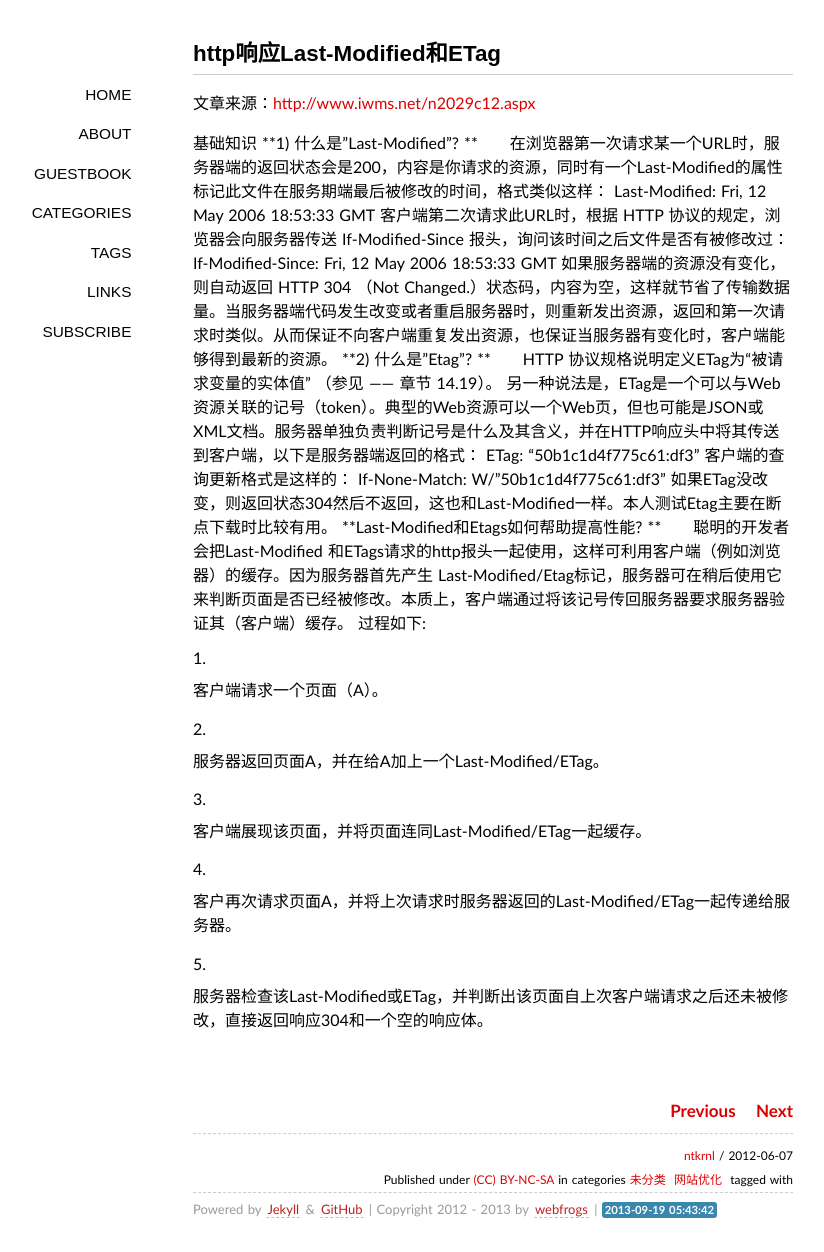
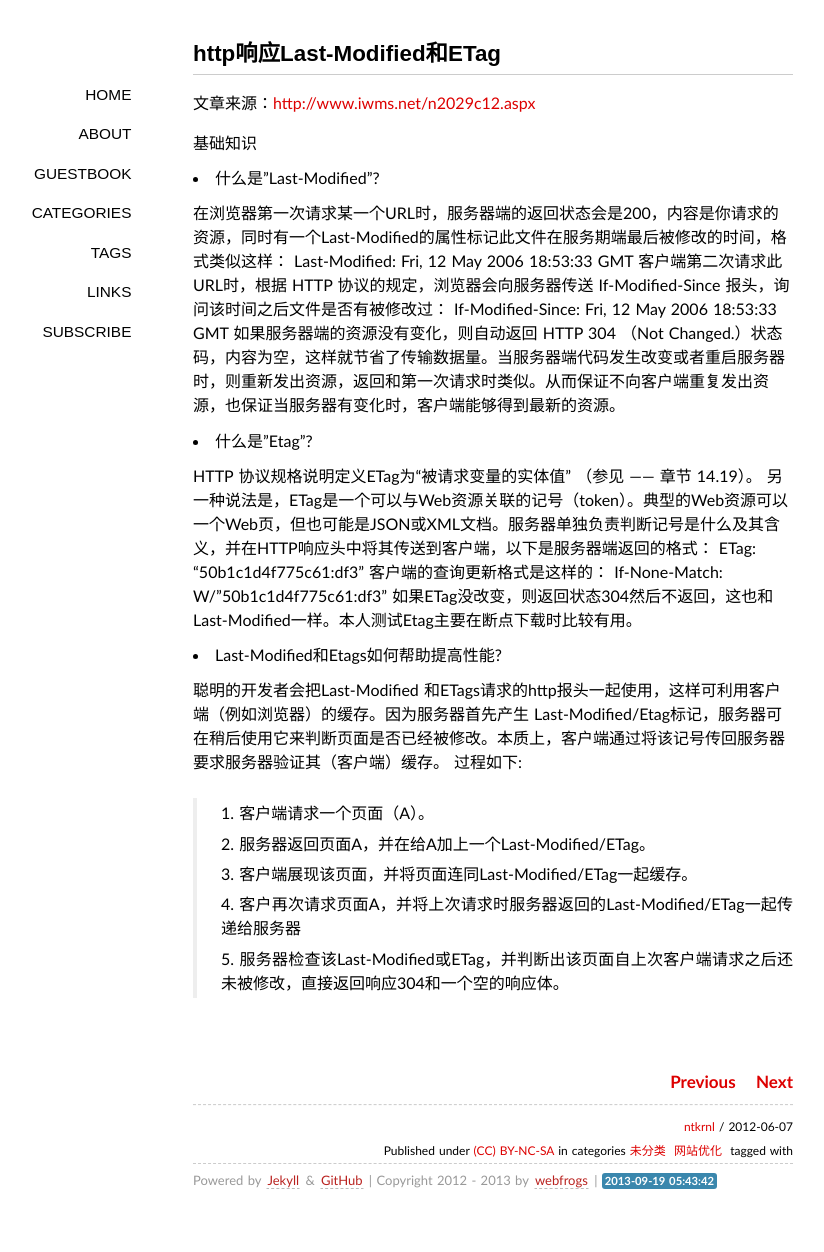
Before and after one commit to ntkrnl/ntkrnl.github.io, a Jekyll site: the page built from _posts/2012-06-07-http-response-last-modified-and-etag.markdown, in a window 1280 px wide. Shown: the whole page, without its empty margins (147-971 px from the left). Built offline with Jekyll 4.4.1, drawn with Linux system fonts in a browser that asks for light colours; some web fonts are replaced; Markdown is read by kramdown in place of the engine named in the settings; comment, search, counter and statistics services are not loaded; after the commit the page ends 1223 px from its top, so only the background shows below that.

Commit message:
Update 2012-06-07-http-response-last-modified-and-etag.markdown

```diff
--- a/_posts/2012-06-07-http-response-last-modified-and-etag.markdown
+++ b/_posts/2012-06-07-http-response-last-modified-and-etag.markdown
@@ -11,38 +11,37 @@ categories:
 - 网站优化
 ---
 
+
 文章来源：[http://www.iwms.net/n2029c12.aspx](http://www.iwms.net/n2029c12.aspx)
 
 基础知识
-**1) 什么是”Last-Modified”?
-**　　在浏览器第一次请求某一个URL时，服务器端的返回状态会是200，内容是你请求的资源，同时有一个Last-Modified的属性标记此文件在服务期端最后被修改的时间，格式类似这样：
+
+
+
+- 什么是”Last-Modified”?
+
+在浏览器第一次请求某一个URL时，服务器端的返回状态会是200，内容是你请求的资源，同时有一个Last-Modified的属性标记此文件在服务期端最后被修改的时间，格式类似这样：
 Last-Modified: Fri, 12 May 2006 18:53:33 GMT
 客户端第二次请求此URL时，根据 HTTP 协议的规定，浏览器会向服务器传送 If-Modified-Since 报头，询问该时间之后文件是否有被修改过：
 If-Modified-Since: Fri, 12 May 2006 18:53:33 GMT
 如果服务器端的资源没有变化，则自动返回 HTTP 304 （Not Changed.）状态码，内容为空，这样就节省了传输数据量。当服务器端代码发生改变或者重启服务器时，则重新发出资源，返回和第一次请求时类似。从而保证不向客户端重复发出资源，也保证当服务器有变化时，客户端能够得到最新的资源。
-**2) 什么是”Etag”?
-**　　HTTP 协议规格说明定义ETag为“被请求变量的实体值” （参见 —— 章节 14.19）。 另一种说法是，ETag是一个可以与Web资源关联的记号（token）。典型的Web资源可以一个Web页，但也可能是JSON或XML文档。服务器单独负责判断记号是什么及其含义，并在HTTP响应头中将其传送到客户端，以下是服务器端返回的格式：
+
+
+- 什么是”Etag”?
+
+HTTP 协议规格说明定义ETag为“被请求变量的实体值” （参见 —— 章节 14.19）。 另一种说法是，ETag是一个可以与Web资源关联的记号（token）。典型的Web资源可以一个Web页，但也可能是JSON或XML文档。服务器单独负责判断记号是什么及其含义，并在HTTP响应头中将其传送到客户端，以下是服务器端返回的格式：
 ETag: "50b1c1d4f775c61:df3"
 客户端的查询更新格式是这样的：
 If-None-Match: W/"50b1c1d4f775c61:df3"
 如果ETag没改变，则返回状态304然后不返回，这也和Last-Modified一样。本人测试Etag主要在断点下载时比较有用。
-**Last-Modified和Etags如何帮助提高性能?
-**　　聪明的开发者会把Last-Modified 和ETags请求的http报头一起使用，这样可利用客户端（例如浏览器）的缓存。因为服务器首先产生 Last-Modified/Etag标记，服务器可在稍后使用它来判断页面是否已经被修改。本质上，客户端通过将该记号传回服务器要求服务器验证其（客户端）缓存。
+
+- Last-Modified和Etags如何帮助提高性能?
+
+聪明的开发者会把Last-Modified 和ETags请求的http报头一起使用，这样可利用客户端（例如浏览器）的缓存。因为服务器首先产生 Last-Modified/Etag标记，服务器可在稍后使用它来判断页面是否已经被修改。本质上，客户端通过将该记号传回服务器要求服务器验证其（客户端）缓存。
 过程如下:
 
-
-
-
-  1. 客户端请求一个页面（A）。
-
-
-  2. 服务器返回页面A，并在给A加上一个Last-Modified/ETag。
-
-
-  3. 客户端展现该页面，并将页面连同Last-Modified/ETag一起缓存。
-
-
-  4. 客户再次请求页面A，并将上次请求时服务器返回的Last-Modified/ETag一起传递给服务器。
-
-
-  5. 服务器检查该Last-Modified或ETag，并判断出该页面自上次客户端请求之后还未被修改，直接返回响应304和一个空的响应体。
+>   1. 客户端请求一个页面（A）。
+>   2. 服务器返回页面A，并在给A加上一个Last-Modified/ETag。
+>   3. 客户端展现该页面，并将页面连同Last-Modified/ETag一起缓存。
+>   4. 客户再次请求页面A，并将上次请求时服务器返回的Last-Modified/ETag一起传递给服务器
+>   5. 服务器检查该Last-Modified或ETag，并判断出该页面自上次客户端请求之后还未被修改，直接返回响应304和一个空的响应体。
```
